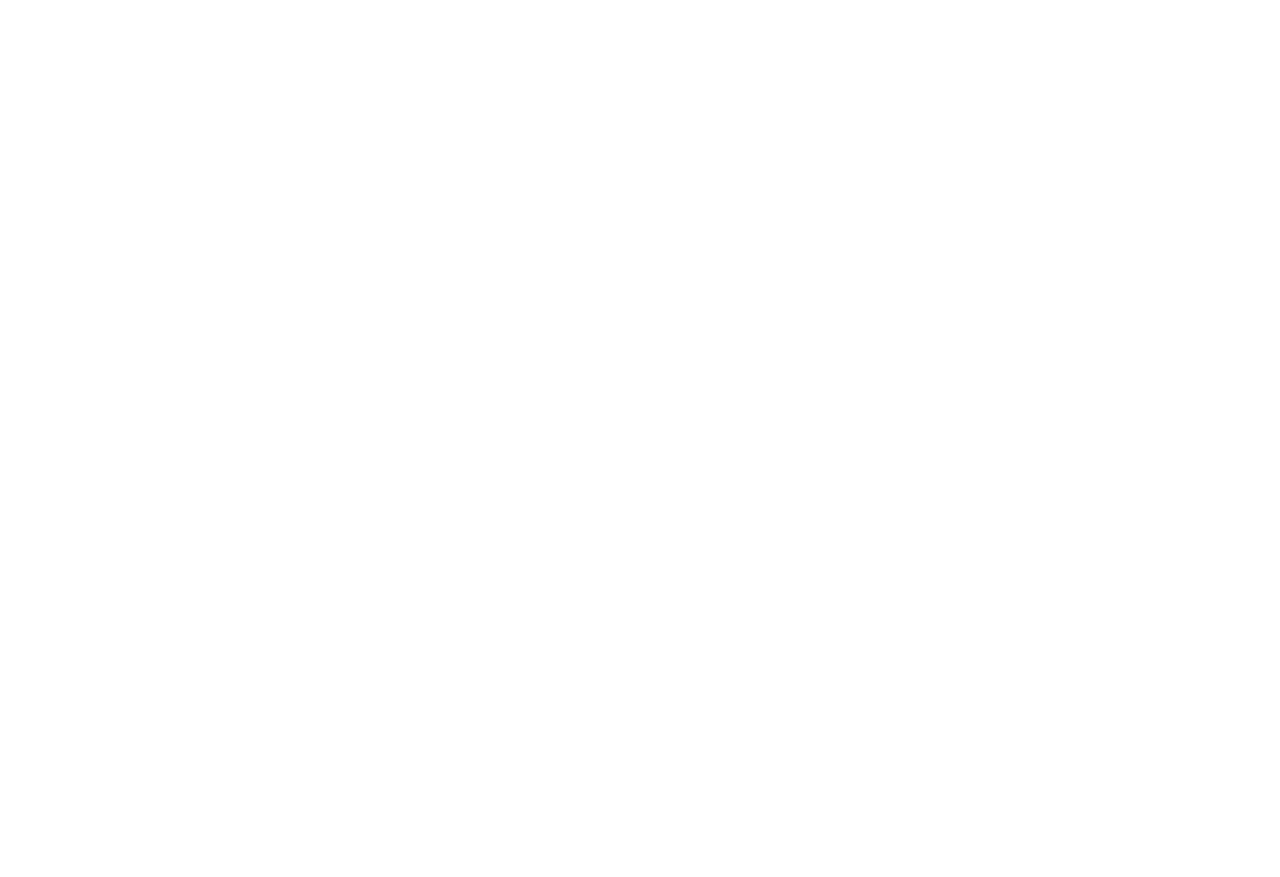
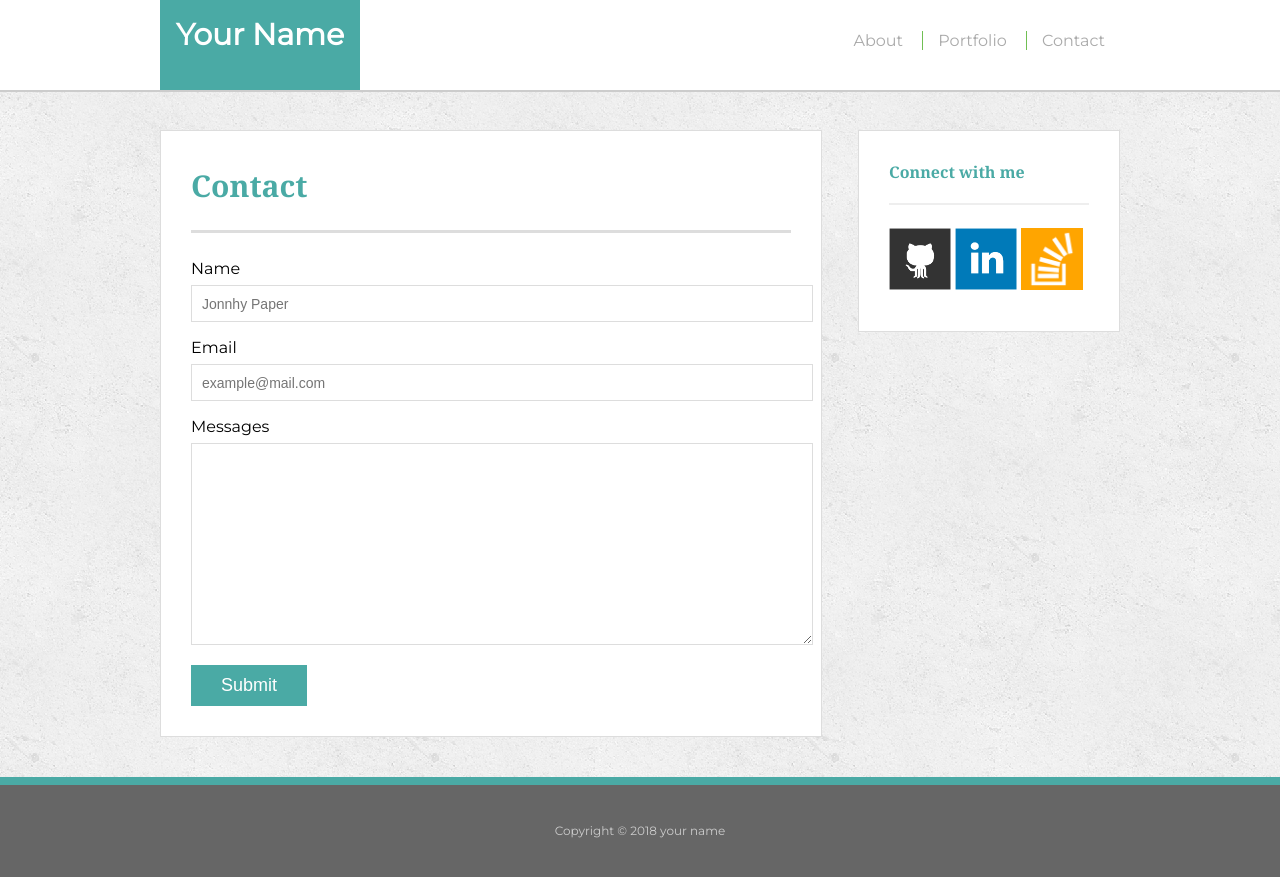
Before and after one commit to Steve30s/BasicPortfolio, a plain HTML site: page contact.html in a window 1280 px wide. Before the commit the page ends 800 px from the top, so only its background shows below. Drawn offline with Linux system fonts and the light colour scheme.

Commit message:
contact-page

```diff
--- a/assets/css/style.css
+++ b/assets/css/style.css
@@ -142,3 +142,37 @@ h3, .sidebar h2{
 	margin-top: 10px;
 	margin-right: 25px;
 }
+ /*contact-page*/
+ #contact-form ul{
+ 	margin-bottom: 20px;
+ }
+ #contact-form li{
+ 	margin-bottom: 10px;
+ }
+ label,
+ input[type=text],
+ input[type=email],
+ textarea{
+ 	display: block;
+ 	width: 100%;
+
+ }
+input[type=text],
+ input[type=email],
+ textarea{
+ 	height: 35px;
+ 	padding: 0 10px;
+ 	font-size: 14px;
+ 	border: 1px solid #ddd;
+ }
+textarea{
+	height: 200px;
+}
+input[type=submit]{
+	padding: 10px 30px;
+	font-size: 18px;
+	color: #fff;
+	cursor: pointer;
+	background: #4aaaa5;
+	border: 0 none;
+}
--- a/contact.html
+++ b/contact.html
@@ -0,0 +1,73 @@
+<!DOCTYPE html>
+<html>
+<head>
+	<meta name="description" content="Basic Portfolio assigment - First front end website made with css, html - and resposive.">
+	<meta charset="utf-8">
+	<title>Basic-PortFolio</title>
+	<link rel="stylesheet" type="text/css" href="assets/css/reset.css">
+	<link rel="stylesheet" type="text/css" href="assets/css/style.css">
+	<!-- font -->
+	<link href="https://fonts.googleapis.com/css?family=Montserrat:400,600i" rel="stylesheet">
+</head>
+<body>
+<header id="masterhead">
+	<div class=" container">
+		<a href="index.html" id="logo">Your Name</a>
+		<nav>
+			<a href="index.html">About</a>
+			<a href="portfolio.html">Portfolio</a>
+			<a href="contact.html">Contact</a>
+		</nav>
+	</div>
+</header>
+
+<!-- div main container -->
+<div class="container" id="main-container">
+	<section class="main-section">
+		<h1>Contact</h1>
+
+		<form id="contact-form">
+			<ul>
+				<li>
+					<label for="name">Name</label>
+					<input type="text" name="name" id="name" placeholder="Jonnhy Paper" required="required">
+				</li>
+				<li>
+					<label for="email">Email</label>
+					<input type="email" name="email" id="email" placeholder="example@mail.com" required="required">
+				</li>
+				<li>
+					<label for="messages">Messages</label>
+					<textarea id="message" name="message" required="required">
+
+					</textarea>
+				</li>
+			</ul>
+			<input type="submit">
+
+		</form>
+
+	</section>
+
+	<section class="sidebar">
+		<div id="connect">
+			<h2>Connect with me</h2>
+			<a href="#"><img src="assets/images/github-128.png" class="social" alt="GitHub" /></a>
+        <a href="#"><img src="assets/images/linkedin-128.png" class="social" alt="LinkedIn" /></a>
+        <a href="#"><img src="assets/images/stackoverflow-128.png" class="social" alt="Stack Overflow" /></a>
+
+		</div>
+
+	</section>
+
+
+
+</div>
+<footer>
+		<div class="container">
+			Copyright &copy; 2018 your name
+		</div>
+	</footer>
+
+</body>
+</html>
```
